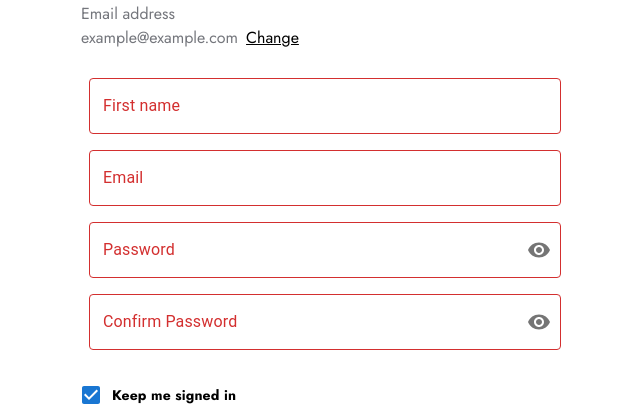
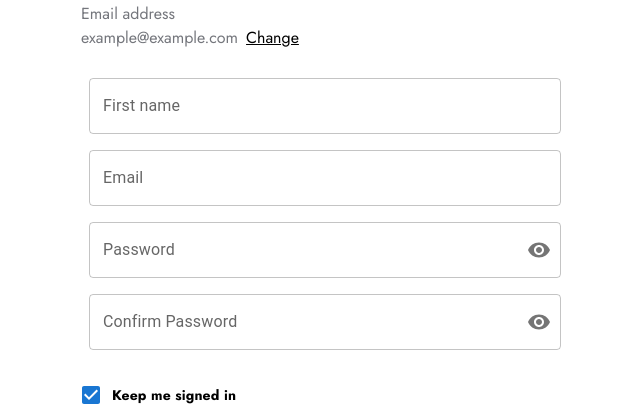
Before and after one commit to Abdelrady-M/Graduation-Project-Walmart-clone, a React (Vite) app in the folder Frontend/Walmart/: page /register in a window 1280 px wide. Shown: the part 392-800 px from the top of the page, without its empty margins (323-963 px from the left). Built offline with nearby package versions, Linux system fonts and the light colour scheme; no server answers.

Commit message:
register

```diff
--- a/Frontend/Walmart/src/pages/register/register.jsx
+++ b/Frontend/Walmart/src/pages/register/register.jsx
@@ -1,36 +1,48 @@
-import { Box, Checkbox, FormControl, FormControlLabel, IconButton, InputAdornment, InputLabel, OutlinedInput, TextField } from '@mui/material';
-import React, { useEffect, useState } from 'react';
-import { MdVisibility, MdVisibilityOff } from 'react-icons/md';
-import { useForm } from 'react-hook-form';
-import { useDispatch, useSelector } from 'react-redux'
-import { registerUser } from '../../store/slices/authSlice';
-import { useNavigate } from 'react-router';
-import { Link } from 'react-router-dom';
-
-
+import {
+  Box,
+  Checkbox,
+  FormControl,
+  FormControlLabel,
+  IconButton,
+  InputAdornment,
+  InputLabel,
+  OutlinedInput,
+  TextField,
+} from "@mui/material";
+import React, { useEffect, useState } from "react";
+import { MdVisibility, MdVisibilityOff } from "react-icons/md";
+import { useForm } from "react-hook-form";
+import { useDispatch, useSelector } from "react-redux";
+import { registerUser } from "../../store/slices/authSlice";
+import { useNavigate } from "react-router";
+import { Link } from "react-router-dom";
 
 const Register = () => {
   const { loading, userInfo, error, success } = useSelector(
     (state) => state.auth
-    )
-    const dispatch = useDispatch()
-    const navigate = useNavigate()
+  );
+  const dispatch = useDispatch();
+  const navigate = useNavigate();
 
   const [showPassword, setShowPassword] = useState(false);
-    const { register, handleSubmit } = useForm();
+  const {
+    register,
+    handleSubmit,
+    formState: { errors },
+  } = useForm();
 
   const submitForm = (data) => {
-        if (data.password !== data.password) {
-            alert('Password mismatch');
+    if (data.password !== data.confirmpassword) {
+      alert("Password mismatch");
       return;
     }
     data.email = data.email.toLowerCase();
     dispatch(registerUser(data));
-        console.log(data)
+    console.log(data);
   };
   useEffect(() => {
     if (success) {
-            navigate('/login'); // Redirect to the success route
+      navigate("/login"); // Redirect to the success route
     }
   }, [success, navigate]);
   const handleClickShowPassword = () => setShowPassword((show) => !show);
@@ -40,29 +52,72 @@ const Register = () => {
 
   return (
     <>
-            <div className='MainLogin container mx-auto'>
-                <div className='contentLog container mx-auto flex flex-col justify-center items-center py-6 w-full md:w-[472px]'>
+      <div className="MainLogin container mx-auto">
+        <div className="contentLog container mx-auto flex flex-col justify-center items-center py-6 w-full md:w-[472px]">
           <Link to={"/"}>
-                        <div className='mb-5'>
-                            <img src='https://i5.walmartimages.com/dfw/4ff9c6c9-d10e/k2-_ef2c8660-96ed-4f64-891d-329fa488c482.v1.png' alt="Walmart Logo" />
+            <div className="mb-5">
+              <img
+                src="https://i5.walmartimages.com/dfw/4ff9c6c9-d10e/k2-_ef2c8660-96ed-4f64-891d-329fa488c482.v1.png"
+                alt="Walmart Logo"
+              />
             </div>
           </Link>
-                    <div className='flex flex-col mb-5 items-start  w-full md:w-[472px]'>
-                        <h1 className='font-medium text-[20px] mb-5 flex ' >Create your Walmart account</h1>
-                        <span className='flex text-[#74767c]'>Email address</span>
-                        <span className='flex text-[#74767c]'>example@example.com <a href='#' className='underline ml-2 text-black'>Change</a></span>
+          <div className="flex flex-col mb-5 items-start  w-full md:w-[472px]">
+            <h1 className="font-medium text-[20px] mb-5 flex ">
+              Create your Walmart account
+            </h1>
+            <span className="flex text-[#74767c]">Email address</span>
+            <span className="flex text-[#74767c]">
+              example@example.com{" "}
+              <a href="#" className="underline ml-2 text-black">
+                Change
+              </a>
+            </span>
           </div>
-                    <form onSubmit={handleSubmit(submitForm)} className='flex flex-col w-full md:w-[472px]'>
-                        <Box sx={{
-                            '& .MuiTextField-root': { m: 1, width: '472px' },
-                        }}>
-                            <TextField error id="outlined-basic" label="First name" variant="outlined" {...register('name')} />
-                            <TextField error id="outlined-basic" label="Email" variant="outlined" {...register('email')} />
-                            <FormControl error sx={{ m: 1, width: '472px' }} variant="outlined">
-                                <InputLabel htmlFor="outlined-adornment-password" onChange={(e) => setPassword(e.target.value)}>Password</InputLabel>
+          <form
+            onSubmit={handleSubmit(submitForm)}
+            className="flex flex-col w-full md:w-[472px]"
+          >
+            <Box
+              sx={{
+                "& .MuiTextField-root": { m: 1, width: "472px" },
+              }}
+            >
+              <TextField
+                id="outlined-basic"
+                label="First name"
+                variant="outlined"
+                {...register("name", { required: true })}
+                error={!!errors.name}
+              />
+              {errors.name && (
+                <p className="text-[#742424] ps-4">First name is required</p>
+              )}
+              <TextField
+                id="outlined-basic"
+                label="Email"
+                variant="outlined"
+                {...register("email", {
+                  required: true,
+                  pattern: /^\S+@\S+$/i,
+                })}
+                error={!!errors.email}
+              />
+              {errors.email && (
+                <p className="text-[#742424] ps-4">
+                  Please enter a valid email
+                </p>
+              )}
+              <FormControl sx={{ m: 1, width: "472px" }} variant="outlined">
+                <InputLabel
+                  htmlFor="outlined-adornment-password"
+                  onChange={(e) => setPassword(e.target.value)}
+                >
+                  Password
+                </InputLabel>
                 <OutlinedInput
                   id="outlined-adornment-password"
-                                    type={showPassword ? 'text' : 'password'}
+                  type={showPassword ? "text" : "password"}
                   endAdornment={
                     <InputAdornment position="end">
                       <IconButton
@@ -76,13 +131,23 @@ const Register = () => {
                     </InputAdornment>
                   }
                   label="Password"
+                  {...register("password", { required: true })}
+                  error={!!errors.password}
                 />
+                {errors.password && (
+                  <p className="text-[#742424] ps-4">Password is required</p>
+                )}
               </FormControl>
-                            <FormControl error sx={{ m: 1, width: '472px' }} variant="outlined">
-                                <InputLabel htmlFor="outlined-adornment-password" onChange={(e) => setConfPassword(e.target.value)}>Confirm Password</InputLabel>
+              <FormControl sx={{ m: 1, width: "472px" }} variant="outlined">
+                <InputLabel
+                  htmlFor="outlined-adornment-password"
+                  onChange={(e) => setConfPassword(e.target.value)}
+                >
+                  Confirm Password
+                </InputLabel>
                 <OutlinedInput
                   id="outlined-adornment-password"
-                                    type={showPassword ? 'text' : 'password'}
+                  type={showPassword ? "text" : "password"}
                   endAdornment={
                     <InputAdornment position="end">
                       <IconButton
@@ -95,46 +160,86 @@ const Register = () => {
                       </IconButton>
                     </InputAdornment>
                   }
-                                    label="Password"
-                                    {...register('password')}
+                  label="confirmPassword"
+                  {...register("confirmpassword", { required: true })}
+                  error={!!errors.confirmpassword}
                 />
+                {errors.confirmpassword && (
+                  <p className="text-[#742424] ps-4">
+                    Please confirm your password
+                  </p>
+                )}
               </FormControl>
             </Box>
-                        <div className='flex flex-col mt-4 items-start md:w-[472px]'>
+            <div className="flex flex-col mt-4 items-start md:w-[472px]">
               <FormControlLabel
                 control={<Checkbox defaultChecked />}
-                                label={<span style={{ fontSize: '14px', fontWeight: 'bold' }}>Keep me signed in</span>}
+                label={
+                  <span style={{ fontSize: "14px", fontWeight: "bold" }}>
+                    Keep me signed in
+                  </span>
+                }
               />
               <FormControlLabel
                 control={<Checkbox defaultChecked />}
-                                label={<span style={{ fontSize: '14px', color: '#74767c' }}>Send me emails about new arrivals, hot items, daily savings, & more.</span>}
+                label={
+                  <span style={{ fontSize: "14px", color: "#74767c" }}>
+                    Send me emails about new arrivals, hot items, daily savings,
+                    & more.
+                  </span>
+                }
               />
-                            <h5 className='text-[#74767c] text-[14px]'>By clicking Create Account, you acknowledge you have read and agreed to our <span className='underline cursor-pointer text-black'> Terms of Use</span> and <span className='underline cursor-pointer text-black'>Privacy Policy</span></h5>
+              <h5 className="text-[#74767c] text-[14px]">
+                By clicking Create Account, you acknowledge you have read and
+                agreed to our{" "}
+                <span className="underline cursor-pointer text-black">
+                  {" "}
+                  Terms of Use
+                </span>{" "}
+                and{" "}
+                <span className="underline cursor-pointer text-black">
+                  Privacy Policy
+                </span>
+              </h5>
             </div>
-                        <button type="submit" className="border border-gray-500 text-white bg-[#0071DC] font-medium py-2 px-4 rounded-full mt-4 hover:bg-[#2c3287]">
+            <button
+              type="submit"
+              className="border border-gray-500 text-white bg-[#0071DC] font-medium py-2 px-4 rounded-full mt-4 hover:bg-[#2c3287]"
+            >
               Create Account
             </button>
           </form>
-
         </div>
-                <div className='footer flex flex-col md:flex-row justify-around w-full  text-center items-center border-t-2 py-5 mt-28 text-[14px]'>
-                    <div className='copyright'>
+        <div className="footer flex flex-col md:flex-row justify-around w-full  text-center items-center border-t-2 py-5 mt-28 text-[14px]">
+          <div className="copyright">
             <span>© 2024 Walmart. All Rights Reserved.</span>
           </div>
           <div>
-                        <ul className='flex flex-col md:flex-row justify-center items-center text-center'>
-                            <li className='mr-5'><a href='#'>Give feedback</a></li>
-                            <li className='mr-5'><a href='#'>CA Privacy Rights</a></li>
-                            <li className='mr-5'><a href='#'>Your Privacy Choices</a></li>
-                            <li className='mr-5'><a href='#'>Notice at Collection</a></li>
-                            <li className='mr-5'><a href='#'>Request My Personal Information</a></li>
-                            <li><a href='#'>California Supply Chains Act</a></li>
+            <ul className="flex flex-col md:flex-row justify-center items-center text-center">
+              <li className="mr-5">
+                <a href="#">Give feedback</a>
+              </li>
+              <li className="mr-5">
+                <a href="#">CA Privacy Rights</a>
+              </li>
+              <li className="mr-5">
+                <a href="#">Your Privacy Choices</a>
+              </li>
+              <li className="mr-5">
+                <a href="#">Notice at Collection</a>
+              </li>
+              <li className="mr-5">
+                <a href="#">Request My Personal Information</a>
+              </li>
+              <li>
+                <a href="#">California Supply Chains Act</a>
+              </li>
             </ul>
           </div>
         </div>
-            </div >
+      </div>
     </>
   );
-}
+};
 
 export default Register;
```
Also changed, not shown: Frontend/Walmart/src/components/Navbar.jsx (+2 -24 lines), Frontend/Walmart/src/pages/Account/Account.jsx (+94 -173 lines), Frontend/Walmart/src/pages/Cart/Cart.jsx (+20 -51 lines). Lines whose indentation alone changed are shown as unchanged.
